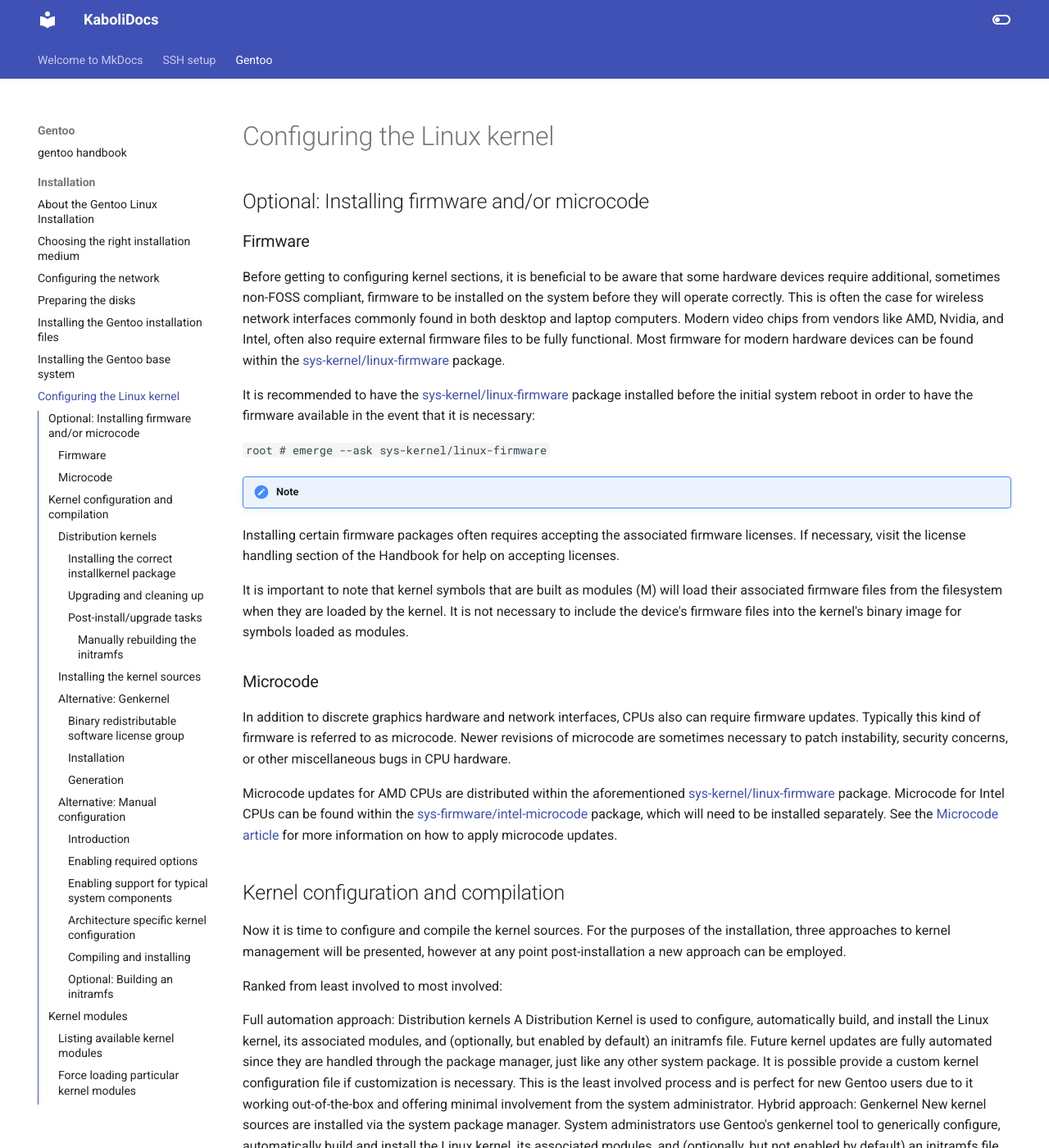
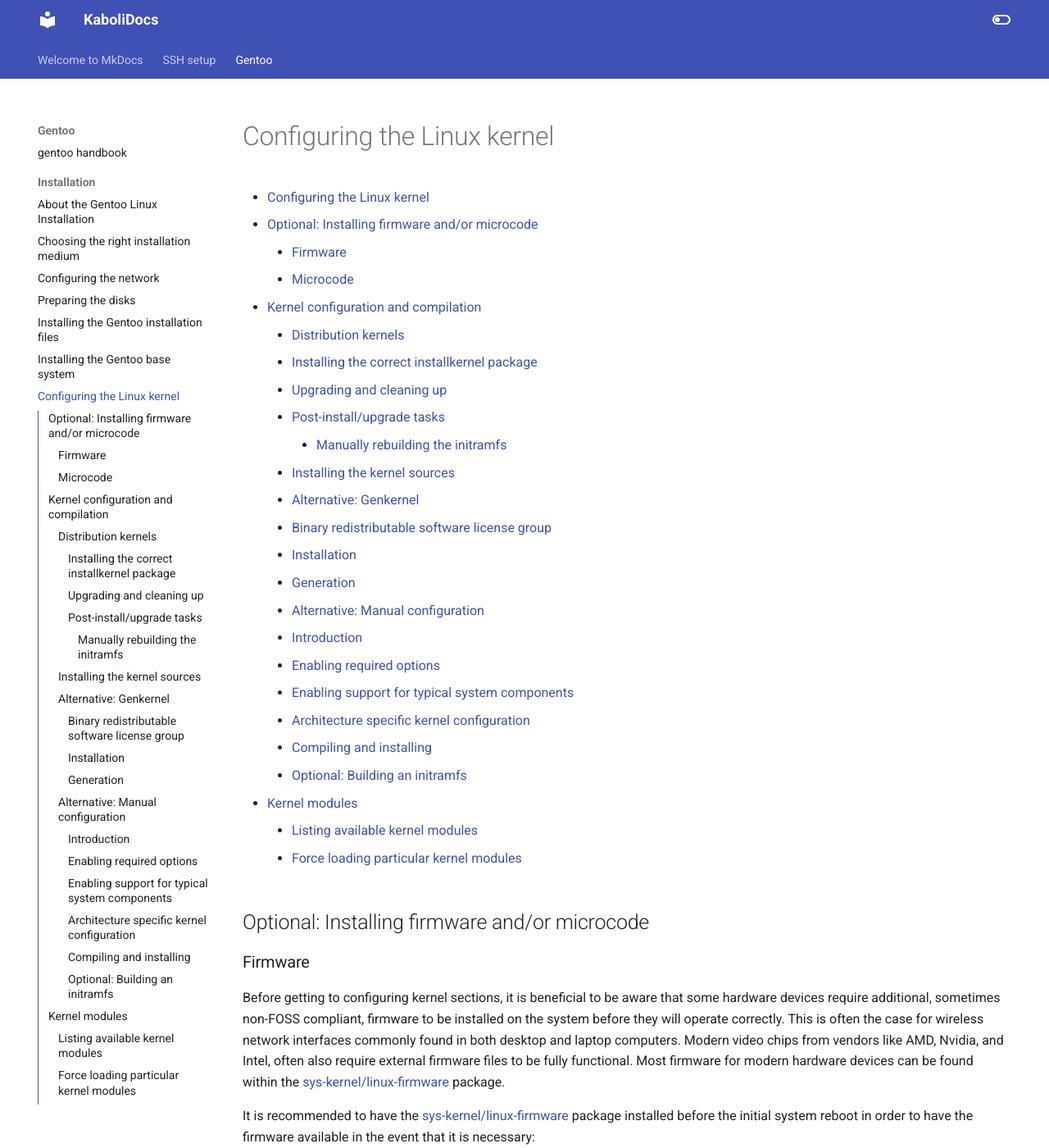
Before and after one commit to floviken/mkdocs, an MkDocs documentation site: the page built from docs/gentoo/installation/07-Configuring the linux kernel.md, in a window 1280 px wide and 1400 px high. Shown: the whole window at 82% size. Built offline with MkDocs 1.6.1 and Material for MkDocs 9.7.7, drawn with Linux system fonts in a browser that asks for light colours.

Commit message:
Update 07-Configuring the linux kernel.md
TOC test

```diff
--- a/docs/gentoo/installation/07-Configuring the linux kernel.md
+++ b/docs/gentoo/installation/07-Configuring the linux kernel.md
@@ -1,4 +1,29 @@
 # Configuring the Linux kernel
+- [Configuring the Linux kernel](#configuring-the-linux-kernel)
+  - [Optional: Installing firmware and/or microcode](#optional-installing-firmware-andor-microcode)
+    - [Firmware](#firmware)
+    - [Microcode](#microcode)
+  - [Kernel configuration and compilation](#kernel-configuration-and-compilation)
+    - [Distribution kernels](#distribution-kernels)
+      - [Installing the correct installkernel package](#installing-the-correct-installkernel-package)
+      - [Upgrading and cleaning up](#upgrading-and-cleaning-up)
+      - [Post-install/upgrade tasks](#post-installupgrade-tasks)
+        - [Manually rebuilding the initramfs](#manually-rebuilding-the-initramfs)
+    - [Installing the kernel sources](#installing-the-kernel-sources)
+    - [Alternative: Genkernel](#alternative-genkernel)
+      - [Binary redistributable software license group](#binary-redistributable-software-license-group)
+      - [Installation](#installation)
+      - [Generation](#generation)
+    - [Alternative: Manual configuration](#alternative-manual-configuration)
+      - [Introduction](#introduction)
+      - [Enabling required options](#enabling-required-options)
+      - [Enabling support for typical system components](#enabling-support-for-typical-system-components)
+      - [Architecture specific kernel configuration](#architecture-specific-kernel-configuration)
+      - [Compiling and installing](#compiling-and-installing)
+      - [Optional: Building an initramfs](#optional-building-an-initramfs)
+  - [Kernel modules](#kernel-modules)
+    - [Listing available kernel modules](#listing-available-kernel-modules)
+    - [Force loading particular kernel modules](#force-loading-particular-kernel-modules)
 
 ## Optional: Installing firmware and/or microcode
 
```
